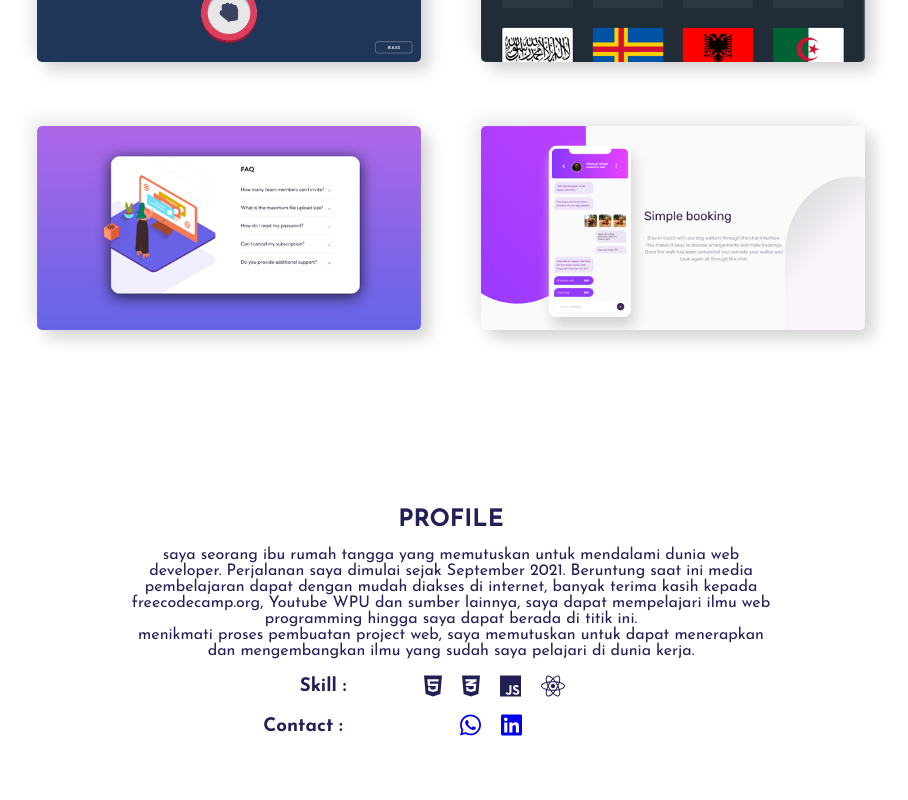
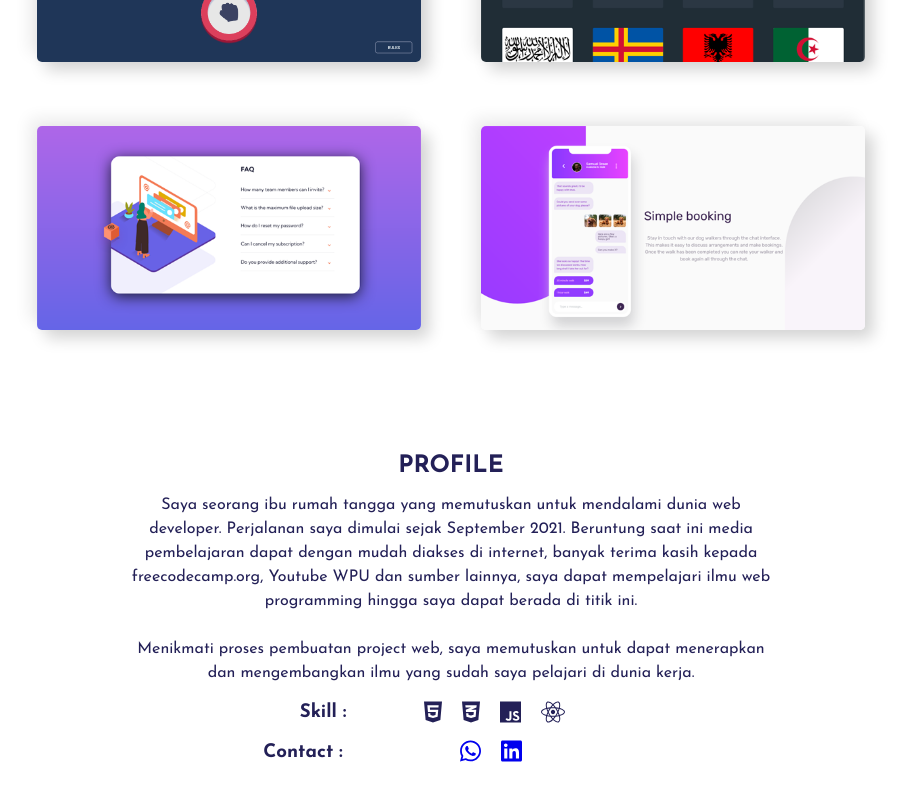
Before and after one commit to izurai27/my-portfolio-react-app, a React (Create React App) app: page / in a window 1280 px wide. Shown: the part 2017-2817 px from the top of the page, without its empty margins (189-1097 px from the left). Built offline with nearby package versions, Linux system fonts and the light colour scheme.

Commit message:
fit layout

```diff
--- a/src/css/App.css
+++ b/src/css/App.css
@@ -10,6 +10,7 @@
   color:#232057;
   font-family:  'Nunito', sans-serif;
   font-family: 'Josefin Sans', sans-serif;
+  overflow: hidden;
 }
 
 .App-logo {
--- a/src/css/profile.css
+++ b/src/css/profile.css
@@ -3,6 +3,7 @@
     /* width:100vw; */
     /* height: fit-content; */
     height: 50vh;
+    height: fit-content;
     padding:30px;
     /* background-position-y: 50vw; */
     display: flex;
@@ -40,9 +41,10 @@
     max-width: 50vw;
     align-items: center;
     flex-wrap: wrap;
-    justify-content: space-between;
+    justify-content: center;
 }
 .desc{
     width:50vw;
-
+    line-height: 1.5em;
+    font-size: 1 rem;
 }
--- a/src/css/projects.css
+++ b/src/css/projects.css
@@ -7,9 +7,10 @@
     flex-direction: column;
     padding-top:20px;
     min-height: 80vh;
-
+    height:fit-content;
     align-items: center;
     justify-content: center;
+    margin-bottom: 30px;
 
 }
 
@@ -38,6 +39,11 @@
              -8px -8px 16px #ededed;
 }
 
+.projectitem:hover{
+    transform: scale(1.1);
+    transition: ease-in-out;
+}
+
 .projectDesc{
     font-size: 0.7rem;
     line-height: 1px;
--- a/src/profile.js
+++ b/src/profile.js
@@ -16,9 +16,9 @@ function Profile(){
 
         <h2>PROFILE</h2>
         <div className="desc">
-        <p>saya seorang ibu rumah tangga yang memutuskan untuk mendalami dunia web developer. Perjalanan saya dimulai sejak September 2021. Beruntung saat ini media pembelajaran dapat dengan mudah diakses di internet, banyak terima kasih kepada freecodecamp.org, Youtube WPU dan sumber lainnya, saya dapat mempelajari ilmu web programming hingga saya dapat berada di titik ini.
-        </p>
-        <p> menikmati proses pembuatan project web, saya memutuskan untuk dapat menerapkan dan mengembangkan ilmu yang sudah saya pelajari di dunia kerja.
+        <p>Saya seorang ibu rumah tangga yang memutuskan untuk mendalami dunia web developer. Perjalanan saya dimulai sejak September 2021. Beruntung saat ini media pembelajaran dapat dengan mudah diakses di internet, banyak terima kasih kepada freecodecamp.org, Youtube WPU dan sumber lainnya, saya dapat mempelajari ilmu web programming hingga saya dapat berada di titik ini.
+        </p><br/>
+        <p> Menikmati proses pembuatan project web, saya memutuskan untuk dapat menerapkan dan mengembangkan ilmu yang sudah saya pelajari di dunia kerja.
 </p>
 
         </div>
```
